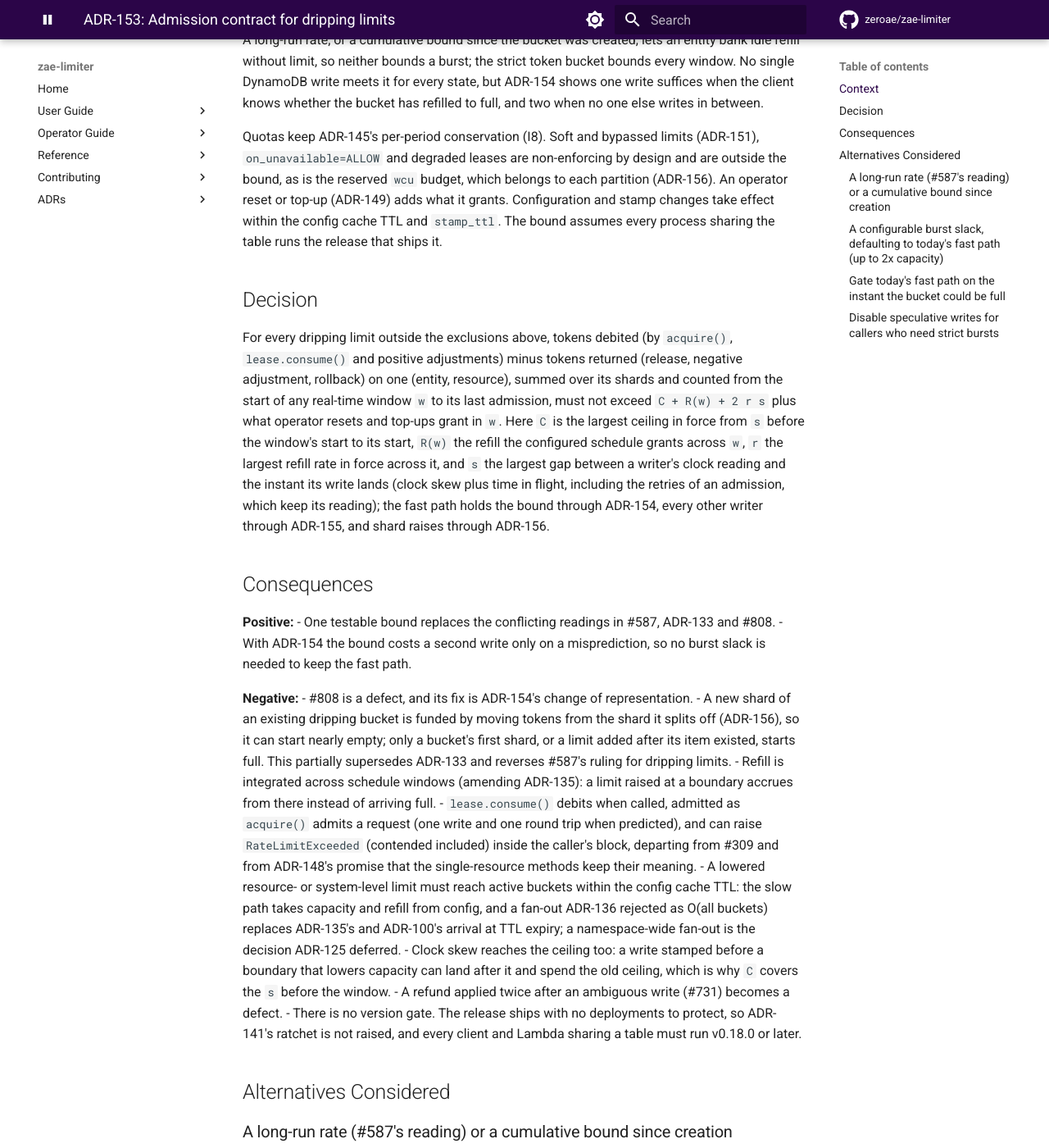
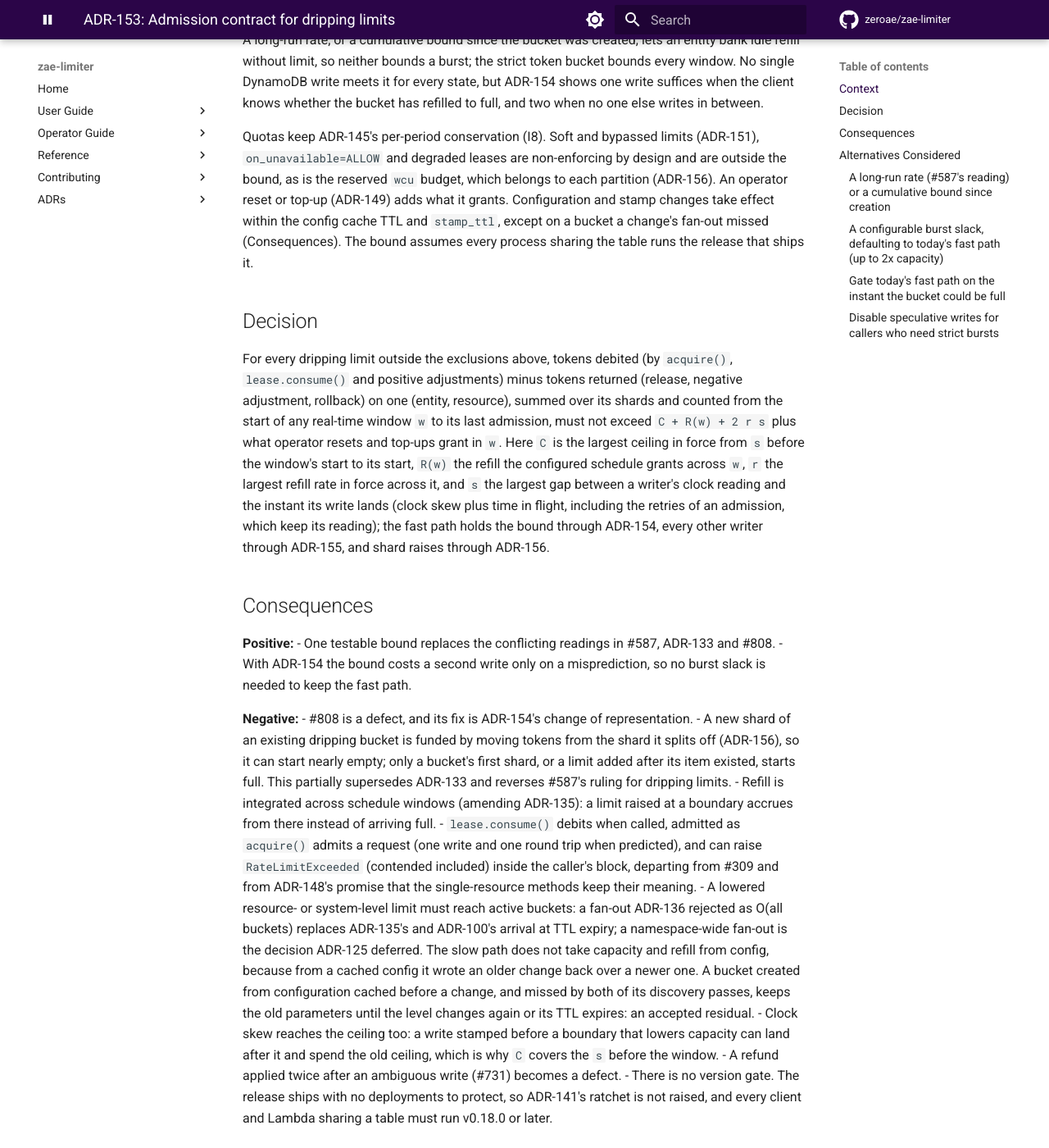
Before and after one commit to zeroae/zae-limiter, an MkDocs documentation site: the page built from docs/adr/153-admission-contract-for-dripping-limits.md, in a window 1280 px wide and 1400 px high, scrolled down 676 px. Shown: the whole window at 82% size. Built offline with MkDocs 1.6.1 and Material for MkDocs 9.7.7, drawn with Linux system fonts in a browser that asks for light colours; comment, search, counter and statistics services are not loaded; the version menu is left out.

Commit message:
📝 docs(adr): record ADR-153's fan-out as built, and its residual
ADR-153 said the slow path takes capacity and refill from config. That
was built for #823 and backed out: from a cached config it wrote an
older change back over a newer one, which an item storing fill instants
could keep for good. The fan-out alone carries a resource- or
system-level change to active buckets; a bucket created from config
cached before the change, and missed by both discovery passes, keeps
the old parameters until the level changes again or its TTL expires.
Accepted as a residual.

Part of #823. Part of #816.

Co-Authored-By: Claude Opus 5.5 <noreply@anthropic.com>

```diff
--- a/docs/adr/153-admission-contract-for-dripping-limits.md
+++ b/docs/adr/153-admission-contract-for-dripping-limits.md
@@ -30,8 +30,9 @@ Quotas keep ADR-145's per-period conservation (I8). Soft and bypassed limits (AD
 `on_unavailable=ALLOW` and degraded leases are non-enforcing by design and are outside the
 bound, as is the reserved `wcu` budget, which belongs to each partition (ADR-156). An operator
 reset or top-up (ADR-149) adds what it grants. Configuration and stamp
-changes take effect within the config cache TTL and `stamp_ttl`. The bound assumes every
-process sharing the table runs the release that ships it.
+changes take effect within the config cache TTL and `stamp_ttl`, except on a bucket a change's
+fan-out missed (Consequences). The bound assumes every process sharing the table runs the
+release that ships it.
 
 ## Decision
 
@@ -65,10 +66,13 @@ bound through ADR-154, every other writer through ADR-155, and shard raises thro
   one round trip when predicted), and can raise `RateLimitExceeded` (contended included) inside
   the caller's block, departing from #309 and from ADR-148's promise that the single-resource
   methods keep their meaning.
-- A lowered resource- or system-level limit must reach active buckets within the config cache
-  TTL: the slow path takes capacity and refill from config, and a fan-out ADR-136 rejected as
-  O(all buckets) replaces ADR-135's and ADR-100's arrival at TTL expiry; a namespace-wide
-  fan-out is the decision ADR-125 deferred.
+- A lowered resource- or system-level limit must reach active buckets: a fan-out ADR-136
+  rejected as O(all buckets) replaces ADR-135's and ADR-100's arrival at TTL expiry; a
+  namespace-wide fan-out is the decision ADR-125 deferred. The slow path does not take capacity
+  and refill from config, because from a cached config it wrote an older change back over a
+  newer one. A bucket created from configuration cached before a change, and missed by both of
+  its discovery passes, keeps the old parameters until the level changes again or its TTL
+  expires: an accepted residual.
 - Clock skew reaches the ceiling too: a write stamped before a boundary that lowers capacity can
   land after it and spend the old ceiling, which is why `C` covers the `s` before the window.
 - A refund applied twice after an ambiguous write (#731) becomes a defect.
```
Also changed, not shown: CLAUDE.md (+1 -1 lines).
